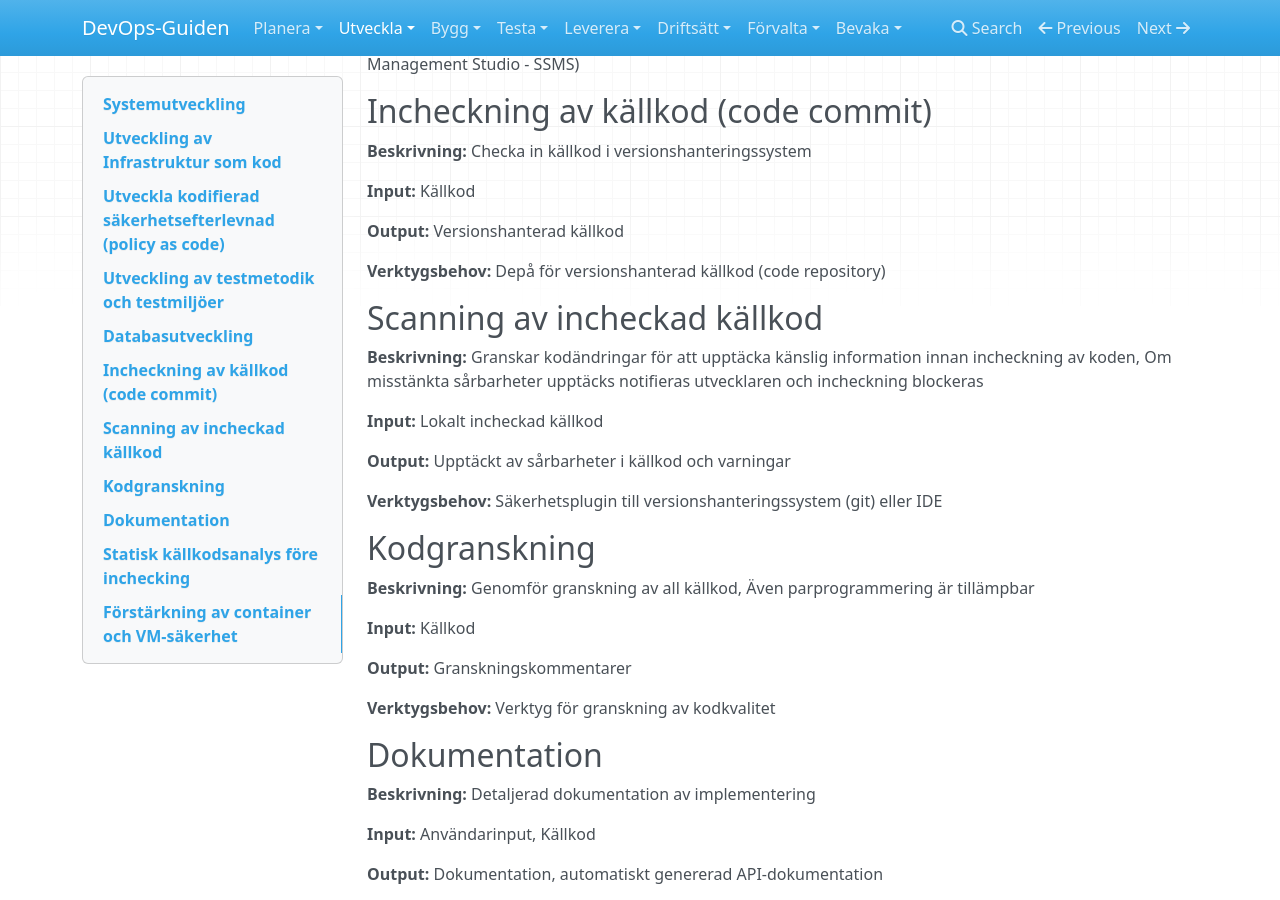
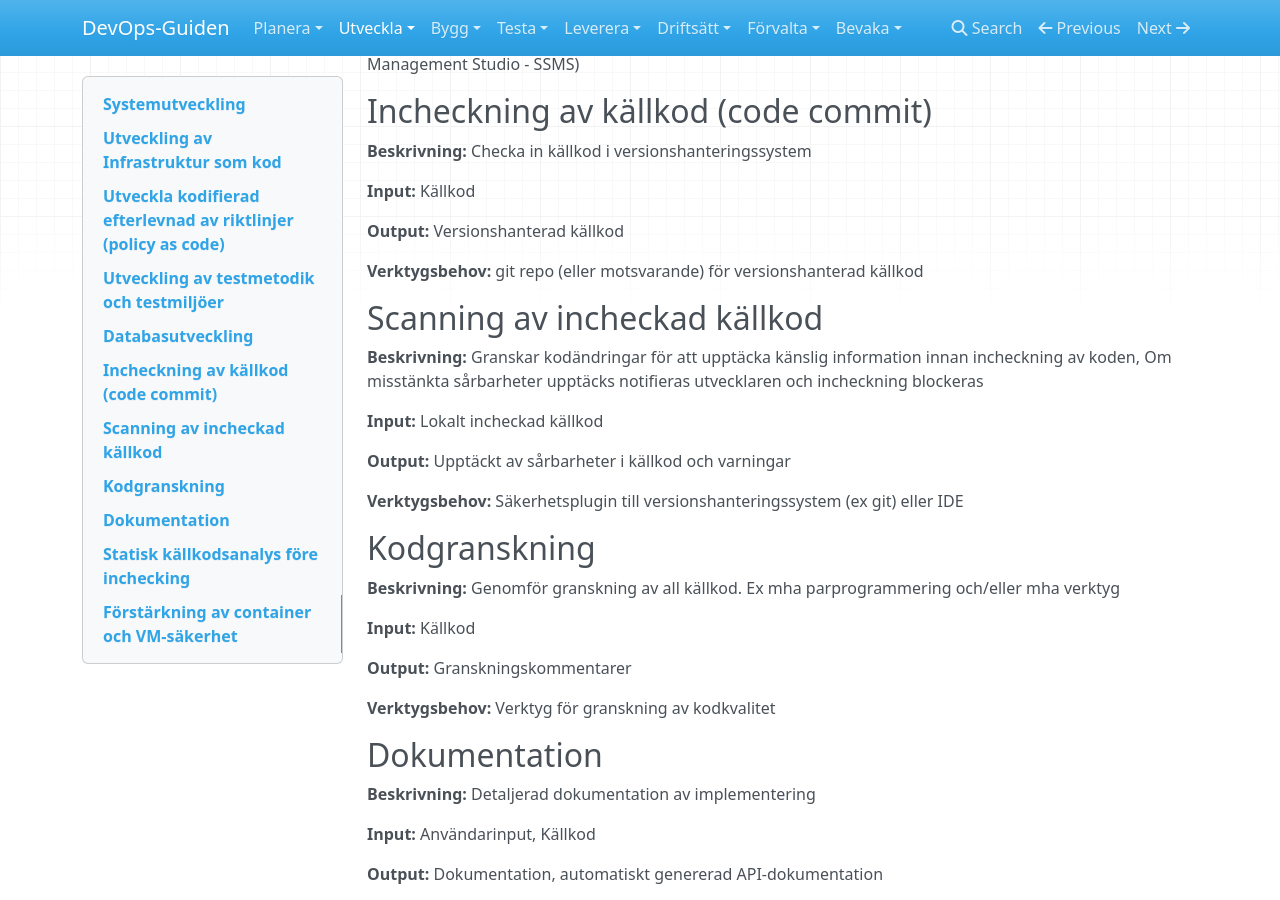
Before and after one commit to devopsguiden/devopsguiden, an MkDocs documentation site: the page built from docs/Utveckla/aktiviteter.md, in a window 1280 px wide and 900 px high, scrolled down 1150 px. Built offline with MkDocs 1.6.1, drawn with Linux system fonts in a browser that asks for light colours; nearby versions of some CDN libraries; some of the changed text lies outside the part shown.

Commit message:
utveckling aktiviteter

```diff
--- a/docs/Utveckla/aktiviteter.md
+++ b/docs/Utveckla/aktiviteter.md
@@ -14,24 +14,24 @@
 
 ## Utveckling av Infrastruktur som kod
 **Beskrivning:**
-Kodifiering av infrastrukturkomponenter och uppskapande av skript
+"Kodifiering" av infrastrukturkomponenter och skapande av skript
 
 **Input:**
-Källkodsinmatning
+Källkod eller data
 
 **Output:**
-Källkod
+Källkod eller data
 
 **Verktygsbehov:**
 Integrerad utvecklingsmiljö (IDE)
 
 
-## Utveckla kodifierad säkerhetsefterlevnad (policy as code)
+## Utveckla kodifierad efterlevnad av riktlinjer (policy as code)
 **Beskrivning:**
 Säkerställ efterlevnad av riktlinjer, utveckla skript
 
 **Input:**
-Källkodsinmatning
+Källkod
 
 **Output:**
 Källkod
@@ -79,28 +79,26 @@
 Versionshanterad källkod
 
 **Verktygsbehov:**
-Depå för versionshanterad källkod (code repository)
+git repo (eller motsvarande) för versionshanterad källkod
 
 
 ## Scanning av incheckad källkod
 **Beskrivning:**
-Granskar kodändringar för att upptäcka känslig information innan incheckning  av koden, Om misstänkta sårbarheter upptäcks notifieras utvecklaren och incheckning blockeras
+Granskar kodändringar för att upptäcka känslig information innan incheckning av koden, Om misstänkta sårbarheter upptäcks notifieras utvecklaren och incheckning blockeras
 
 **Input:**
 Lokalt incheckad källkod
 
 **Output:**
-Upptäckt av sårbarheter i källkod
-och varningar
+Upptäckt av sårbarheter i källkod och varningar
 
 **Verktygsbehov:**
-Säkerhetsplugin till versionshanteringssystem
-(git) eller IDE
+Säkerhetsplugin till versionshanteringssystem (ex git) eller IDE
 
 
 ## Kodgranskning
 **Beskrivning:**
-Genomför granskning av all källkod, Även parprogrammering är tillämpbar
+Genomför granskning av all källkod. Ex mha parprogrammering och/eller mha verktyg
 
 **Input:**
 Källkod
```
Also changed, not shown: site/Utveckla/aktiviteter/index.html, site/index.html, site/search/search_index.json, 1 other file.
